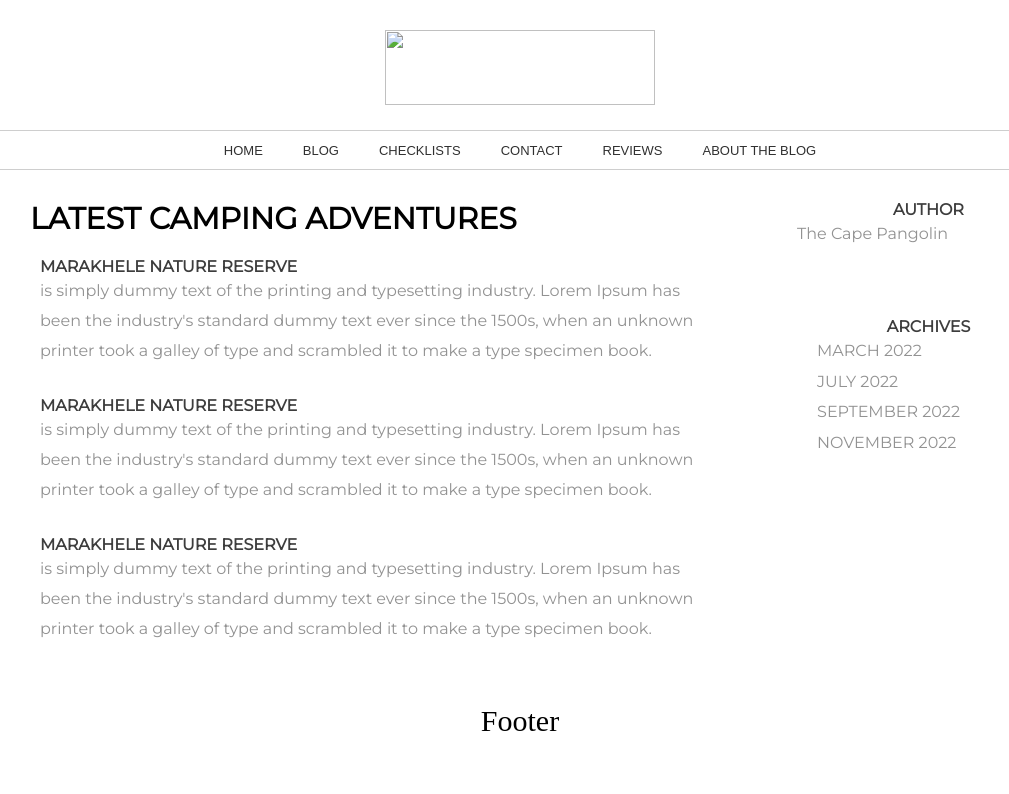
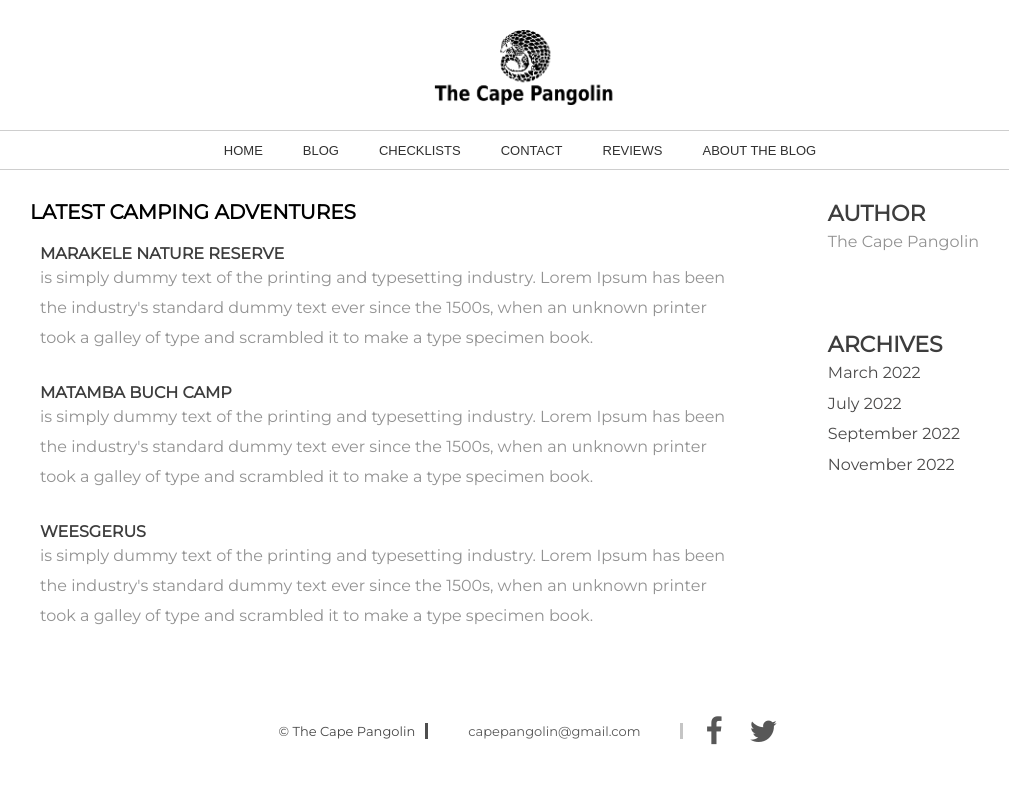
Before and after one commit to oldmanlearntocode/thecapepangolin, a plain HTML site: page blog.html in a window 1280 px wide. Shown: the whole page, without its empty margins (120-1129 px from the left). Drawn offline with Linux system fonts and the light colour scheme.

Commit message:
8 February 2022

```diff
--- /dev/null
+++ b/blog.css
@@ -0,0 +1,258 @@
+
+* {
+    box-sizing: border-box;
+    margin: 0;
+    padding: 0;
+  }
+
+  #wrapper {
+    max-width: 1100px;
+    margin: 0 auto;
+    background-color: white;
+
+  }
+
+
+
+header{
+    height: 130px;
+    padding-top: 30px;
+    padding-bottom: 10px;
+    }
+
+header {
+    display: flex;
+    flex-wrap: wrap;
+    justify-content: center;
+}
+
+#logo {
+    width: 270px;
+    height: 75px;
+}
+
+nav{
+    padding-top: 10px;
+    padding-bottom: 10px;
+    border-top: 0.5px solid rgb(206, 206, 206);
+    border-bottom: 0.5px solid rgb(206, 206, 206);
+    }
+
+nav ul{
+    display: flex;
+    flex-wrap: wrap;
+    justify-content: center;
+    align-items: center;
+    }
+
+li {
+    list-style-type: none;
+
+    }
+
+
+li a{
+  color: rgb(48, 48, 48);
+  padding: 20px;
+  font-family: sans-serif;
+  text-decoration: none;
+  font-size: small;
+  font-weight: 500;
+
+
+    }
+
+
+nav li a:hover{
+    color: grey;
+    }
+
+
+h1 {
+    font-family: 'Montserrat', sans-serif;
+    font-size: 22px;
+    color: rgb(61, 61, 61);
+    text-align: left;
+}
+h2 {
+
+     font-family: 'Montserrat', sans-serif;
+      font-size: medium;
+     color: rgb(61, 61, 61);
+}
+
+
+ h4 {
+
+     font-family: 'Montserrat', sans-serif;
+        color: rgb(53, 53, 53);
+
+
+ }
+
+ h5 {
+
+    font-family: 'Montserrat', sans-serif;
+        color: rgb(160, 160, 160);
+        font-size: 15px;
+        border-bottom: solid rgb(189, 189, 189) 0.5px;
+        padding-bottom: 10px;
+        margin-bottom: 10px;
+        line-height: 30px;
+
+
+
+ }
+
+p {
+
+    font-family: 'Montserrat', sans-serif;
+    font-size: medium;
+    text-align: left;
+    color: rgb(146, 146, 146);
+    line-height: 30px;
+
+
+}
+
+
+.grid-container {
+  display: grid;
+  grid-template-areas:
+
+    'main main right right right right'
+    'footer footer footer footer footer footer';
+
+  gap: 10px;
+  padding: 10px;
+  font-family: 'Montserrat', sans-serif;
+}
+
+.grid-container > div {
+
+  text-align: center;
+  padding: 20px 0;
+  font-size: 30px;
+
+}
+
+.item1 {
+
+    grid-area: main;
+    display: flex;
+    flex-wrap: wrap;
+    margin-left: 50px;
+    margin-right: 70px;
+
+ }
+
+ article {
+    text-align: justify;
+    margin-top: 10px;
+    height: auto;
+    padding: 10px 10px 10px 10px;
+
+ }
+
+ article a {
+    text-decoration: none;
+       color: rgb(146, 146, 146);
+ }
+
+ article a:hover{
+
+    color: black;
+
+
+
+ }
+
+
+
+
+ .item2 {
+    grid-area: right;
+    text-align: left;
+
+
+
+
+}
+
+.item2 p {
+
+    text-align: left;
+
+}
+
+.item2 ul li {
+    text-align: left;
+    font-size: medium;
+    line-height: 30.5px;
+    font-family: 'Montserrat', sans-serif;
+
+    margin-right: 100px;
+    color: rgb(75, 74, 74);
+
+}
+
+
+.item3 { grid-area: footer;
+
+        display: flex;
+        flex-wrap: wrap;
+        height: auto;
+        margin-bottom: 20px;
+        justify-content: center;
+        align-items: center;
+        padding-top: 10px;
+         font-family: 'Montserrat', sans-serif;
+         font-size: small;
+
+    }
+
+    #copyright {
+        border-right-style: solid;
+        border-color: rgb(78, 78, 78);
+        color: rgb(71, 71, 71);
+        padding-right: 10px;
+        padding-left: 10px;
+        margin-right: 30px;
+         font-family: 'Montserrat', sans-serif;
+            font-size: small;
+
+    }
+
+    .fa {
+        padding: 20px;
+        width: 20px;
+        text-align: center;
+        text-decoration: none;
+        margin: 5px 2px;
+    }
+
+    .fa:hover {
+        opacity: 0.7;
+    }
+
+    .fa-facebook {
+
+         color: rgb(87, 87, 87);
+    }
+
+    .fa-twitter {
+
+         color: rgb(87, 87, 87);
+    }
+
+    #contact {
+        border-right-style: solid;
+        border-color: rgb(197, 197, 197);
+        color: rgb(87, 87, 87);
+        margin-left: 10px;
+        padding-right: 40px;
+
+         font-family: 'Montserrat', sans-serif;
+           font-size: small;
+
+    }
--- a/main.html
+++ b/blog.html
@@ -6,13 +6,14 @@
     <meta http-equiv="X-UA-Compatible" content="IE=edge">
     <meta name="viewport" content="width=device-width, initial-scale=1.0">
     <title>main</title>
-    <link rel="stylesheet" href="main.css">
+    <link rel="stylesheet" href="blog.css">
     <link rel="preconnect" href="https://fonts.googleapis.com">
     <link rel="preconnect" href="https://fonts.gstatic.com" crossorigin>
     <link href="https://fonts.googleapis.com/css2?family=Montserrat:wght@100&display=swap" rel="stylesheet">
     <link rel="preconnect" href="https://fonts.googleapis.com">
     <link rel="preconnect" href="https://fonts.gstatic.com" crossorigin>
     <link href="https://fonts.googleapis.com/css2?family=Montserrat:wght@100;400&display=swap" rel="stylesheet">
+    <link rel="stylesheet" href="https://cdnjs.cloudflare.com/ajax/libs/font-awesome/4.7.0/css/font-awesome.min.css">
 </head>
 
 <body>
@@ -28,7 +29,7 @@
         <nav>
             <ul>
                 <li><a href="index.html">HOME</a></li>
-                <li><a href="#">BLOG</a></Li>
+                <li><a href="blog.html">BLOG</a></Li>
                 <li><a href="#">CHECKLISTS</a></Li>
                 <li><a href="#">CONTACT</a></li>
                 <li><a href="#">REVIEWS</a></li>
@@ -39,33 +40,33 @@
         <div class="grid-container">
 
             <div class="item1">
-                <h4>LATEST CAMPING ADVENTURES</h4>
+                <h6>LATEST CAMPING ADVENTURES</h6>
                 <article>
-                    <h1>MARAKHELE NATURE RESERVE</h1>
-                    <p> is simply dummy text of the printing and
+                    <h2>MARAKELE NATURE RESERVE</h2>
+                    <p><a href="article1.html">is simply dummy text of the printing and
                         typesetting industry. Lorem Ipsum has been
                         the industry's standard dummy text ever since
                         the 1500s, when an unknown printer took a galley
                         of type and scrambled it to make a type specimen
-                        book.</p>
+                        book.</a></p>
                 </article>
                 <article>
-                    <h1>MARAKHELE NATURE RESERVE</h1>
-                    <p> is simply dummy text of the printing and
+                    <h2>MATAMBA BUCH CAMP</h2>
+                    <p><a href="#">is simply dummy text of the printing and
                         typesetting industry. Lorem Ipsum has been
                         the industry's standard dummy text ever since
                         the 1500s, when an unknown printer took a galley
                         of type and scrambled it to make a type specimen
-                        book.</p>
+                        book.</a></p>
                 </article>
                 <article>
-                    <h1>MARAKHELE NATURE RESERVE</h1>
-                    <p> is simply dummy text of the printing and
+                    <h2>WEESGERUS</h2>
+                    <p><a href="#">is simply dummy text of the printing and
                         typesetting industry. Lorem Ipsum has been
                         the industry's standard dummy text ever since
                         the 1500s, when an unknown printer took a galley
                         of type and scrambled it to make a type specimen
-                        book.</p>
+                        book.</a></p>
                 </article>
             </div>
 
@@ -79,10 +80,10 @@
                 <h1>ARCHIVES</h1>
 
                 <ul>
-                    <li>MARCH 2022</li>
-                    <li>JULY 2022</li>
-                    <li>SEPTEMBER 2022</li>
-                    <li>NOVEMBER 2022</li>
+                    <li>March 2022</li>
+                    <li>July 2022</li>
+                    <li>September 2022</li>
+                    <li>November 2022</li>
 
 
                 </ul>
@@ -92,7 +93,12 @@
 
             </div>
 
-            <div class="item3">Footer</div>
+            <div class="item3">
+                <div id="copyright">&#169 The Cape Pangolin</div>
+                <div id="contact">capepangolin@gmail.com</div>
+                <div><a href="#" class="fa fa-facebook"></a></div>
+                <div><a href="#" class="fa fa-twitter"></a></div>
+            </div>
         </div>
 
 
--- a/main.css
+++ /dev/null
@@ -1,154 +0,0 @@
-
-* {
-    box-sizing: border-box;
-    margin: 0;
-    padding: 0;
-  }
-
-  #wrapper {
-    max-width: 1100px;
-    margin: 0 auto;
-    background-color: white;
-
-  }
-
-
-
-header{
-    height: 130px;
-    padding-top: 30px;
-    padding-bottom: 10px;
-    }
-
-header {
-    display: flex;
-    flex-wrap: wrap;
-    justify-content: center;
-}
-
-#logo {
-    width: 270px;
-    height: 75px;
-}
-
-nav{
-    padding-top: 10px;
-    padding-bottom: 10px;
-    border-top: 0.5px solid rgb(206, 206, 206);
-    border-bottom: 0.5px solid rgb(206, 206, 206);
-    }
-
-nav ul{
-    display: flex;
-    flex-wrap: wrap;
-    justify-content: center;
-    align-items: center;
-    }
-
-li {
-    list-style-type: none;
-
-    }
-
-
-li a{
-  color: rgb(48, 48, 48);
-  padding: 20px;
-  font-family: sans-serif;
-  text-decoration: none;
-  font-size: small;
-  font-weight: 500;
-
-
-    }
-
-
-nav li a:hover{
-    color: grey;
-    }
-
-h1 {
-    font-family: 'Montserrat', sans-serif;
-    font-size: medium;
-    color: rgb(61, 61, 61);
-}
-
-p {
-    font-family: 'Montserrat', sans-serif;
-    font-size: medium;
-    text-align: left;
-    color: rgb(146, 146, 146);
-    line-height: 30px;
-
-
-}
-
-
-
-
-
-
-.grid-container {
-  display: grid;
-  grid-template-areas:
-
-    'main main right right right right'
-    'footer footer footer footer footer footer';
-
-  gap: 10px;
-  padding: 10px;
-}
-
-.grid-container > div {
-
-  text-align: center;
-  padding: 20px 0;
-  font-size: 30px;
-
-}
-
-.item1 {
-
-    grid-area: main;
-    display: flex;
-    flex-wrap: wrap;
-    margin-left: 50px;
-    margin-right: 70px;
- }
-
- article {
-    text-align: justify;
-    margin-top: 10px;
-    height: auto;
-    padding: 10px 10px 10px 10px;
-
- }
-
- h4 {
-
-     font-family: 'Montserrat', sans-serif;
-
-
- }
-
- .item2 {
-    grid-area: right;
-
-
-}
-
-
-
-.item2 ul li {
-    text-align: left;
-    font-size: medium;
-    line-height: 30.5px;
-    font-family: 'Montserrat', sans-serif;
-    margin-left: 20px;
-    margin-right: 100px;
-    color: rgb(146, 146, 146);
-
-}
-
-
-.item3 { grid-area: footer; }
```
Also changed, not shown: article1.html (added, +129 -0 lines), index.html (+1 -1 lines), images/cape pangolin.png (added), images/cape pangolin2.png (added), 1 other file.
